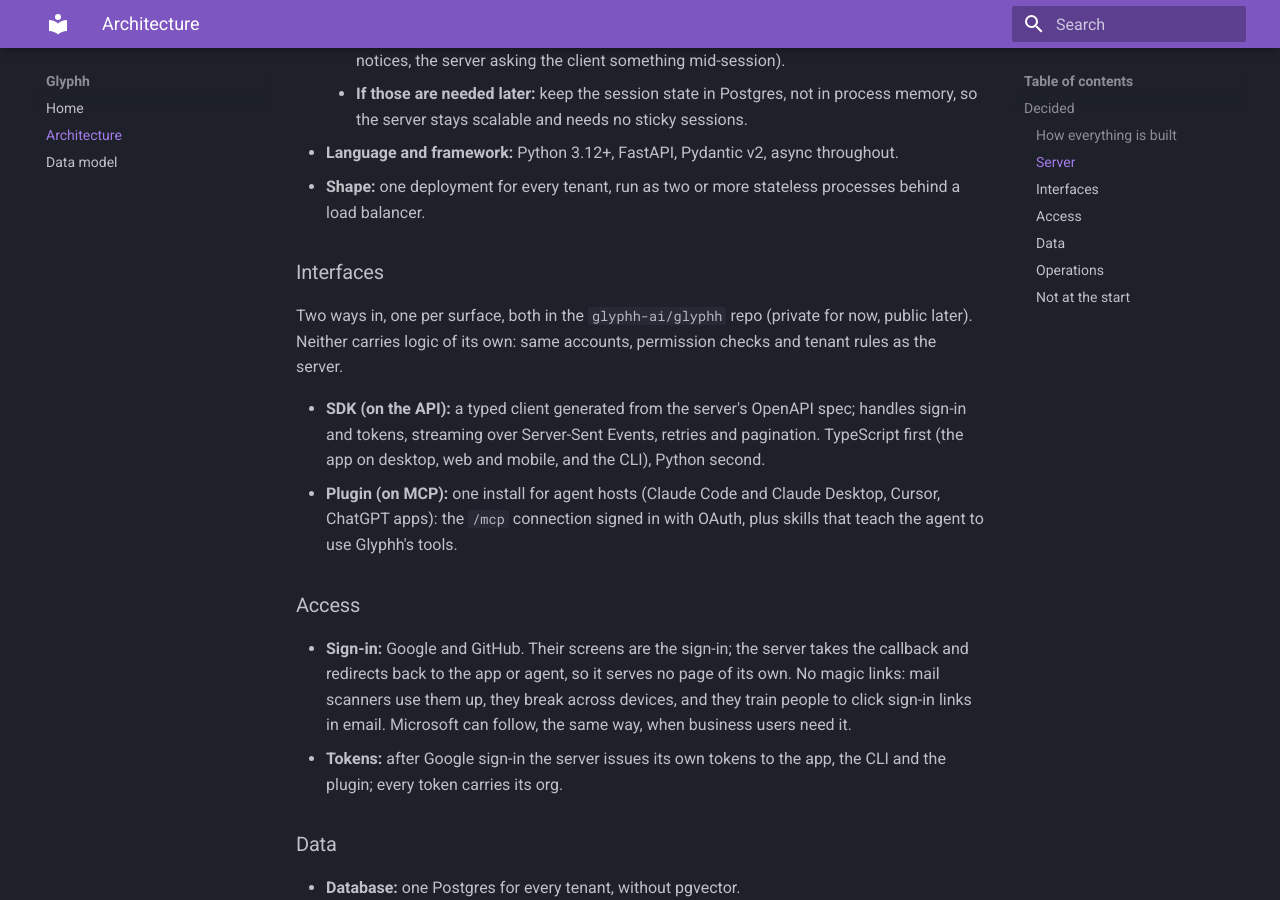
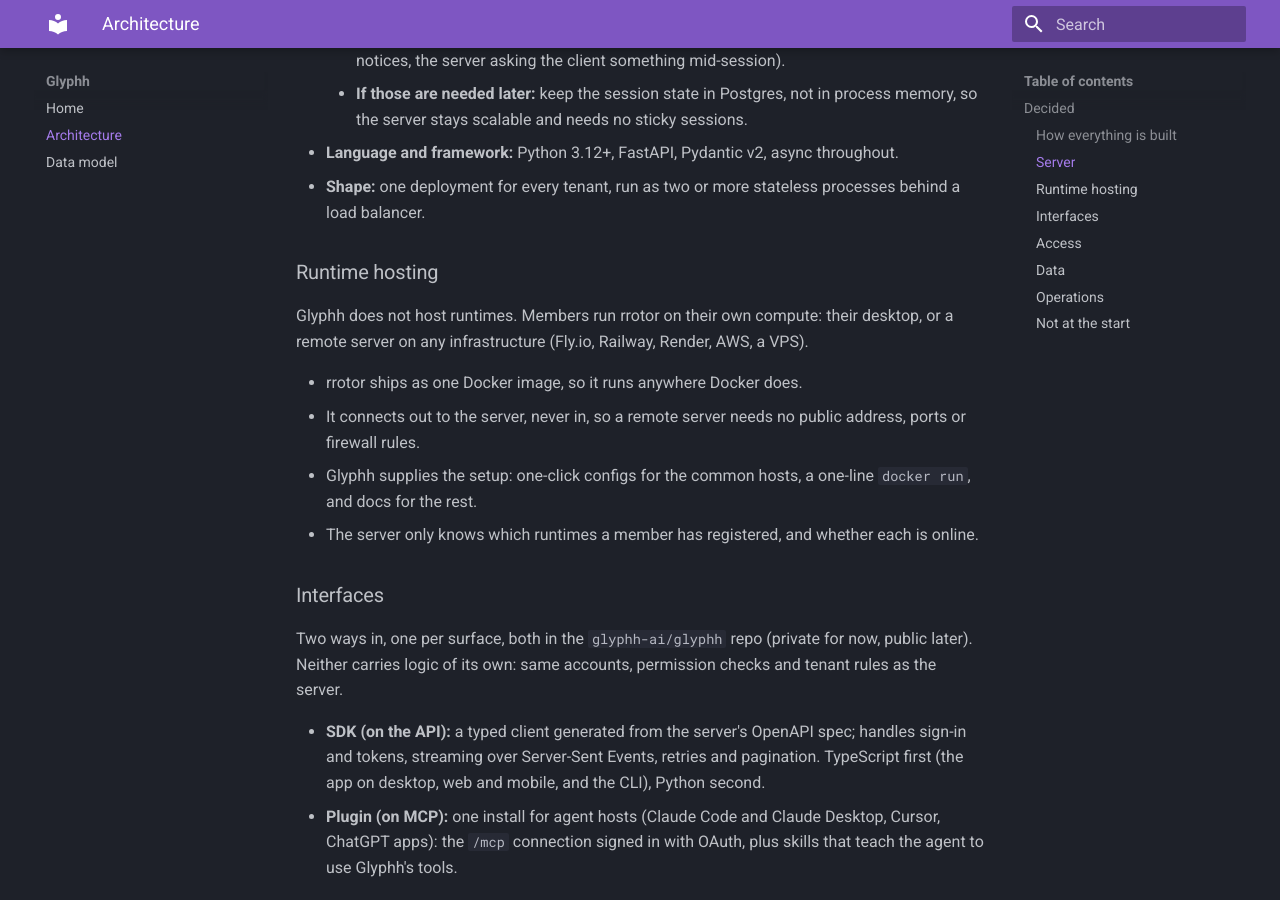
Before and after one commit to glyphh-ai/server, an MkDocs documentation site: the page built from docs/architecture.md, in a window 1280 px wide and 900 px high, scrolled down 1128 px. Built offline with MkDocs 1.6.1 and Material for MkDocs 9.7.7, drawn with Linux system fonts in a browser that asks for light colours.

Commit message:
Architecture: Glyphh hosts no runtimes; members bring their own compute
Co-Authored-By: Claude Opus 5.5 <noreply@anthropic.com>

```diff
--- a/docs/architecture.md
+++ b/docs/architecture.md
@@ -30,6 +30,15 @@ A single-deployment, multi-tenant cloud SaaS, headless first: every capability i
 - **Language and framework:** Python 3.12+, FastAPI, Pydantic v2, async throughout.
 - **Shape:** one deployment for every tenant, run as two or more stateless processes behind a load balancer.
 
+### Runtime hosting
+
+Glyphh does not host runtimes. Members run rrotor on their own compute: their desktop, or a remote server on any infrastructure (Fly.io, Railway, Render, AWS, a VPS).
+
+- rrotor ships as one Docker image, so it runs anywhere Docker does.
+- It connects out to the server, never in, so a remote server needs no public address, ports or firewall rules.
+- Glyphh supplies the setup: one-click configs for the common hosts, a one-line `docker run`, and docs for the rest.
+- The server only knows which runtimes a member has registered, and whether each is online.
+
 ### Interfaces
 
 Two ways in, one per surface, both in the `glyphh-ai/glyphh` repo (private for now, public later). Neither carries logic of its own: same accounts, permission checks and tenant rules as the server.
```
